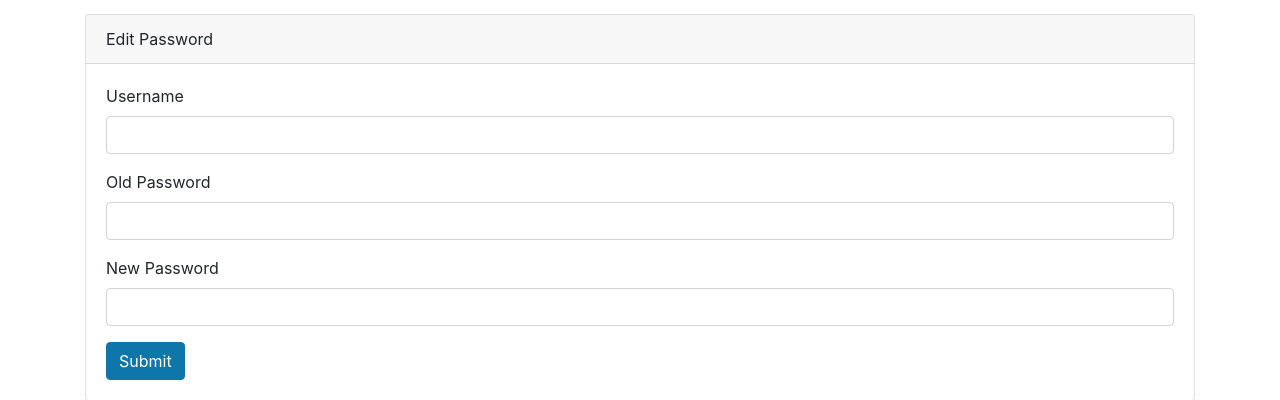
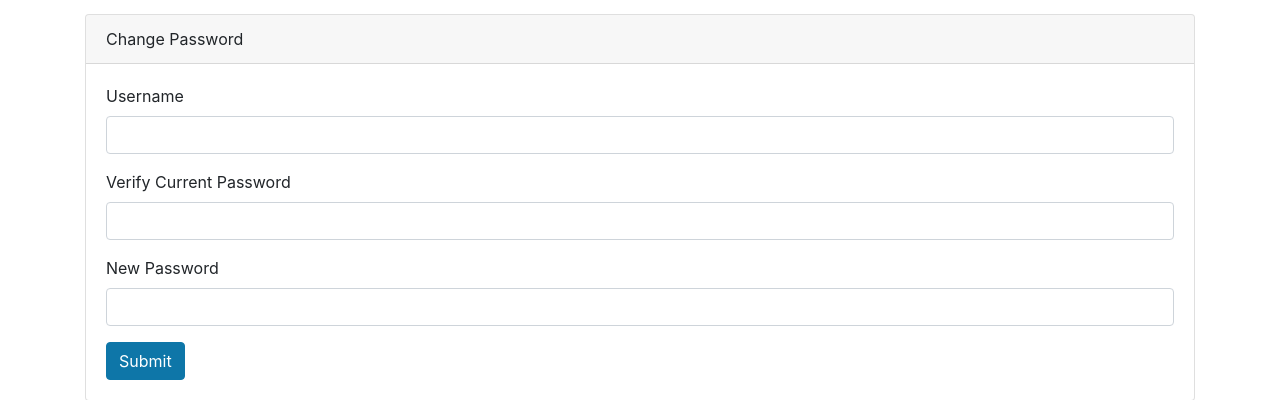
Before and after one commit to Erchey/fastapi, a FastAPI app: template TodoApp/templates/edit-user-password.html in a window 1280 px wide. Shown: the part 56-456 px from the top of the page. Run offline with FastAPI, Linux system fonts and the light colour scheme; the template is opened without the code that fills it, so the values that code supplies are empty; some libraries are stand-ins or nearby versions.

Commit message:
modified:   TodoApp/templates/edit-user-password.html

```diff
--- a/TodoApp/templates/edit-user-password.html
+++ b/TodoApp/templates/edit-user-password.html
@@ -3,7 +3,7 @@
 <div class="container">
     <div class="card">
         <div class="card-header">
-            Edit Password
+            Change Password
         </div>
         <div class="card-body">
 
@@ -26,7 +26,7 @@
                            name="username" required>
                 </div>
                 <div class="form-group">
-                    <label>Old Password</label>
+                    <label>Verify Current Password</label>
                     <input type="password" class="form-control" name="password" required>
                 </div>
                 <div class="form-group">
```
